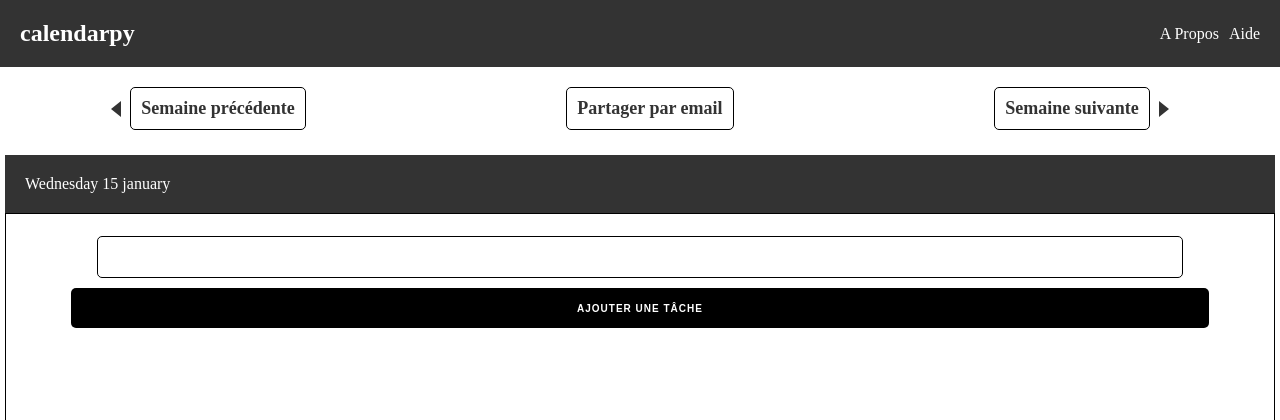
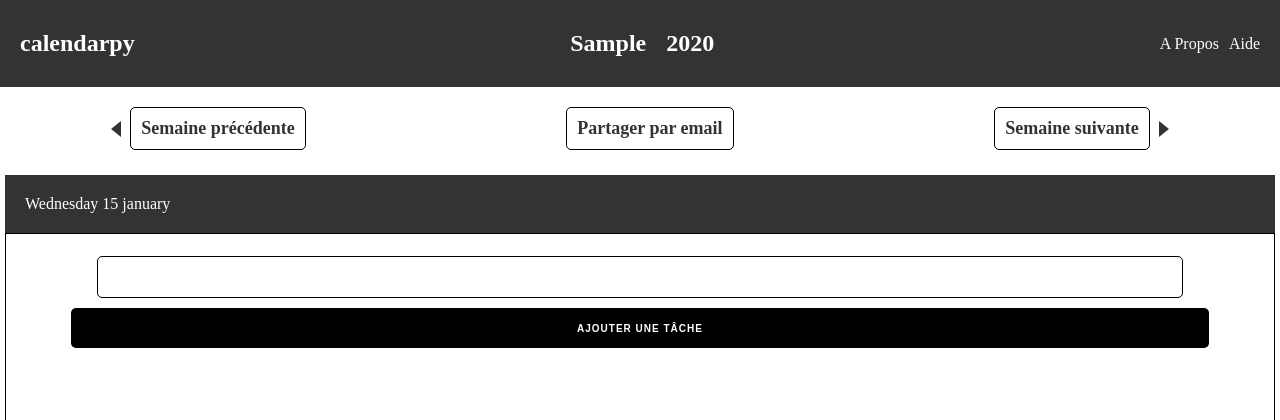
Before and after one commit to Matthh69/calendarpy, a Flask app: template app/templates/calendar.html in a window 1280 px wide. Shown: the top 420 px of the page. Run offline with Flask 3, Linux system fonts and the light colour scheme; the template is opened without the code that fills it: most values are stand-ins (such as "Sample title", 1, 10 or a date in 2020).

Commit message:
Add Year and Month to header

```diff
--- a/app/routes.py
+++ b/app/routes.py
@@ -121,6 +121,7 @@ def get_calendar_and_events(date, id=None):
 @bp.route('/calendar/<string:hash>')
 @bp.route('/calendar/<date>/<string:hash>')
 def calendar(date=None, hash=None):
+
     # si la date n'est pas spécifiée en paramètre alors on affiche la semaine actuelle
     if date is None:
         date_obj = datetime.now()
@@ -146,7 +147,10 @@ def calendar(date=None, hash=None):
 
     calendar, events, monday = get_calendar_and_events(date_obj, idCalSession)
 
-    return render_template('calendar.html', events=events, calendar=calendar, monday=monday, date=monday.strftime('%Y-%m-%d'), id=idCalSession, current_locale=current_locale)
+    current_year = date_obj.year
+    current_month = date_obj.strftime('%B')  # This will give month in letters
+
+    return render_template('calendar.html', events=events, calendar=calendar, monday=monday, date=monday.strftime('%Y-%m-%d'), id=idCalSession, current_locale=current_locale, current_year=current_year, current_month=current_month)
 
 
 @bp.route('/previous_week/<date>')
--- a/app/static/style.css
+++ b/app/static/style.css
@@ -5,6 +5,11 @@ header {
   padding: 20px;
   display: flex;
   justify-content: space-between;
+  align-items: center;
+}
+
+.header_date {
+  display: flex;
   align-items: center;
 }
 
@@ -16,6 +21,10 @@ header h1 {
 header h1 a {
   text-decoration: none;
   color: white;
+}
+
+header h2 {
+  margin: 10px;
 }
 
 header nav ul {
--- a/app/templates/calendar.html
+++ b/app/templates/calendar.html
@@ -8,6 +8,10 @@
 <body>
     <header>
         <h1><a href="/">calendarpy</a></h1>
+        <div class="header_date">
+            <h2>{{ current_month }}</h2>
+            <h2>{{ current_year }}</h2>
+        </div>
         <nav>
             <ul>
                 <li><a href="#">A Propos</a></li>
```
